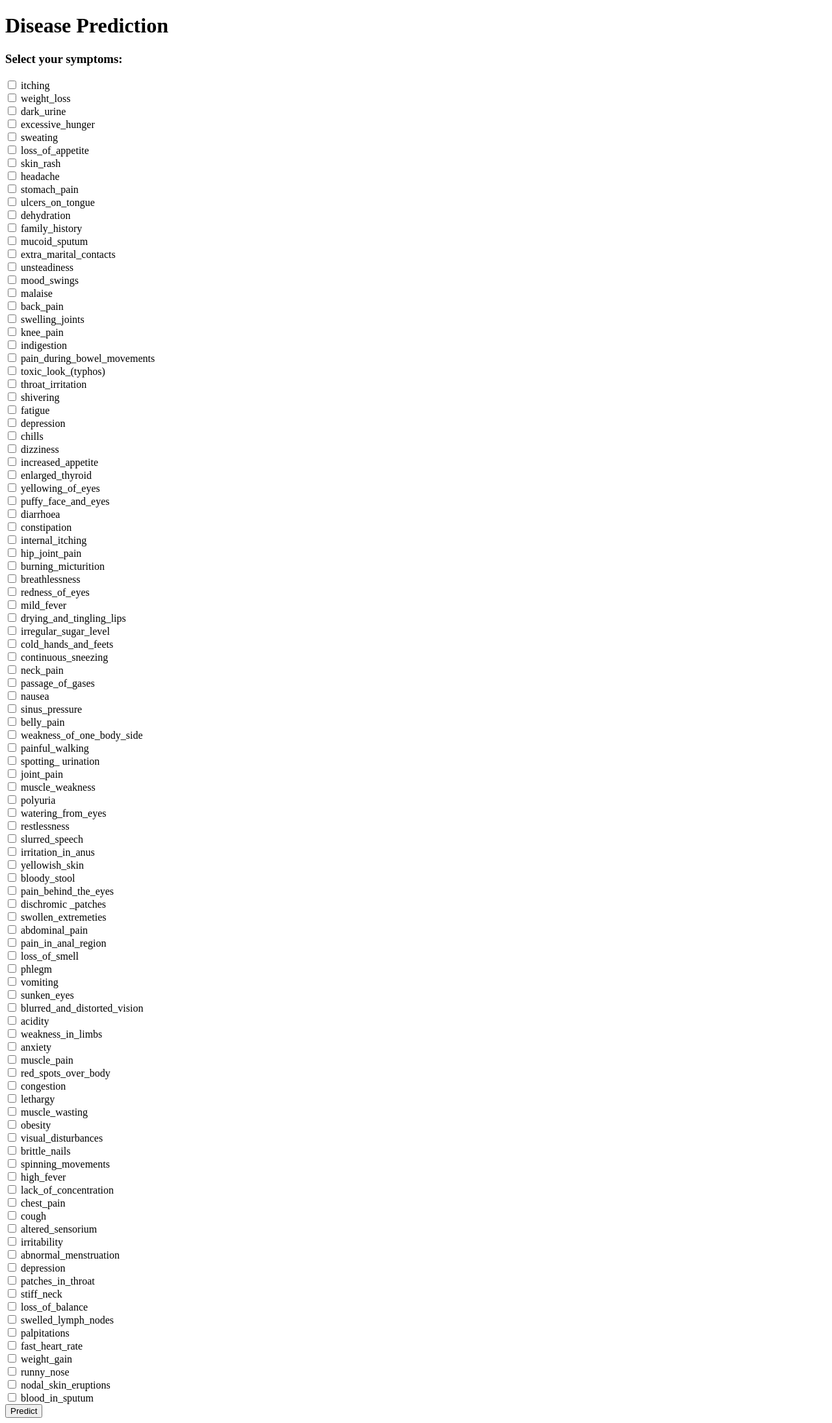
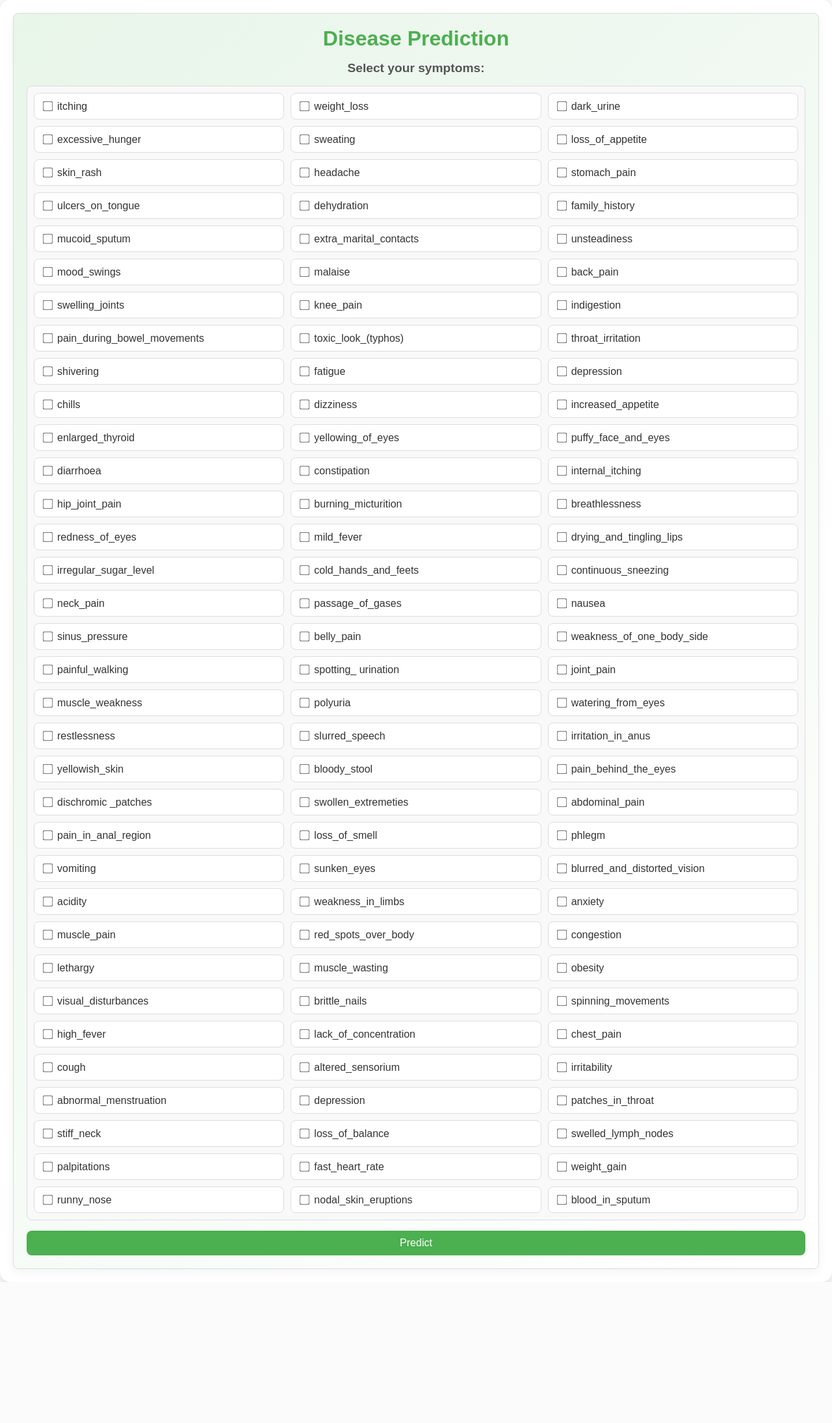
Before and after one commit to sujith017/Multiple_Disease_Predictor, a Flask app: page / in a window 1280 px wide. Shown: the whole page at 65% size. After the commit the page ends 1973 px from the top, so only its background shows below. Run offline with Flask 3, Linux system fonts and the light colour scheme; parts of the project's set-up code (start-up, migrations or seed data) failed here and were passed over.

Commit message:
frontend updated

```diff
--- a/backend/app.py
+++ b/backend/app.py
@@ -18,22 +18,25 @@ def home():
 
 @app.route('/predict', methods=['POST'])
 def predict():
-
     symptoms = request.form.getlist('symptoms')
 
+    # Create an input vector for the model
     input_vector = np.zeros(len(SYMPTOM_COLUMNS))
     for symptom in symptoms:
         if symptom in SYMPTOM_COLUMNS:
             input_vector[SYMPTOM_COLUMNS.index(symptom)] = 1
 
+    # Scale the input vector
     input_vector = input_vector.reshape(1, -1)
     input_vector_scaled = scaler.transform(input_vector)
 
+    # Predict the class and decode the label
     predicted_class = model.predict(input_vector_scaled)
+    predicted_label = label_encoder.inverse_transform(predicted_class)[0]
 
-    predicted_label = label_encoder.inverse_transform(predicted_class)
+    # Render the prediction result page
+    return render_template('predict.html', predicted_label=predicted_label)
 
-    return f"Predicted Disease: {predicted_label[0]} <br><a href='/'>Go back</a>"
 
 if __name__ == '__main__':
     app.run(debug=True)
--- a/backend/templates/index.html
+++ b/backend/templates/index.html
@@ -1,19 +1,141 @@
 <!DOCTYPE html>
-<html>
+<html lang="en">
 <head>
+    <meta charset="UTF-8">
+    <meta name="viewport" content="width=device-width, initial-scale=1.0">
     <title>Disease Prediction</title>
+    <style>
+        /* General Reset */
+        body, h1, h3, p, ul, li, form, div {
+            margin: 0;
+            padding: 0;
+            box-sizing: border-box;
+        }
+
+        body {
+            font-family: 'Arial', sans-serif;
+            background-color: #f8f9fa;
+            color: #333;
+            margin: 0;
+            min-height: 100vh;
+            display: flex;
+            justify-content: center;
+            align-items: start;
+            overflow-y: auto; /* Allow scrolling only vertically */
+        }
+
+        .container {
+            width: 100%;
+            max-width: 100%;
+            background: #fff;
+            border-radius: 16px;
+            box-shadow: 0 8px 20px rgba(0, 0, 0, 0.1);
+            padding: 20px;
+            min-height: 100vh; /* Full viewport height */
+            display: flex;
+            flex-direction: column;
+            justify-content: space-between;
+        }
+
+        .title {
+            font-size: 2rem;
+            font-weight: 600;
+            text-align: center;
+            color: #4CAF50;
+            margin-bottom: 1rem;
+        }
+
+        .subtitle {
+            font-size: 1.2rem;
+            color: #555;
+            margin-bottom: 1rem;
+            text-align: center;
+        }
+
+        .symptoms-list {
+            display: grid;
+            grid-template-columns: repeat(3, 1fr);
+            gap: 10px;
+            margin: 1rem 0;
+            padding: 10px;
+            border: 1px solid #ddd;
+            border-radius: 8px;
+            background-color: #f9f9f9;
+        }
+
+        .symptom-item {
+            display: flex;
+            align-items: center;
+            padding: 10px;
+            border: 1px solid #ddd;
+            border-radius: 8px;
+            background: #fff;
+            transition: all 0.3s ease;
+        }
+
+        .symptom-item:hover {
+            background: #e8f5e9;
+            border-color: #4CAF50;
+        }
+
+        .checkbox {
+            margin-right: 8px;
+            transform: scale(1.2);
+        }
+
+        .checkbox:checked {
+            accent-color: #4CAF50;
+        }
+
+        .submit-btn {
+            display: block;
+            width: 100%;
+            padding: 10px 15px;
+            font-size: 1rem;
+            color: #fff;
+            background: #4CAF50;
+            border: none;
+            border-radius: 8px;
+            cursor: pointer;
+            transition: all 0.3s ease;
+        }
+
+        .submit-btn:hover {
+            background: #43a047;
+            box-shadow: 0 4px 15px rgba(67, 160, 71, 0.3);
+        }
+
+        .form-card {
+            padding: 20px;
+            border-radius: 8px;
+            background: linear-gradient(135deg, #e8f5e9, #fff);
+            border: 1px solid #ddd;
+            box-shadow: 0 4px 15px rgba(0, 0, 0, 0.05);
+            flex-grow: 1; /* Allows it to expand if needed */
+        }
+    </style>
 </head>
 <body>
-    <h1>Disease Prediction</h1>
-    <form action="/predict" method="post">
-        <h3>Select your symptoms:</h3>
-        {% for symptom in symptoms %}
-            <label>
-                <input type="checkbox" name="symptoms" value="{{ symptom }}">
-                {{ symptom }}
-            </label><br>
-        {% endfor %}
-        <button type="submit">Predict</button>
-    </form>
+    <div class="container">
+        <div class="form-card">
+            <h1 class="title">Disease Prediction</h1>
+            <form action="/predict" method="post">
+                <h3 class="subtitle">Select your symptoms:</h3>
+                <div class="symptoms-list">
+                    {% for symptom in symptoms %}
+                        <label class="symptom-item">
+                            <input
+                                type="checkbox"
+                                name="symptoms"
+                                value="{{ symptom }}"
+                                class="checkbox">
+                            <span>{{ symptom }}</span>
+                        </label>
+                    {% endfor %}
+                </div>
+                <button type="submit" class="submit-btn">Predict</button>
+            </form>
+        </div>
+    </div>
 </body>
 </html>
```
Also changed, not shown: backend/templates/predict.html (added, +89 -0 lines).
